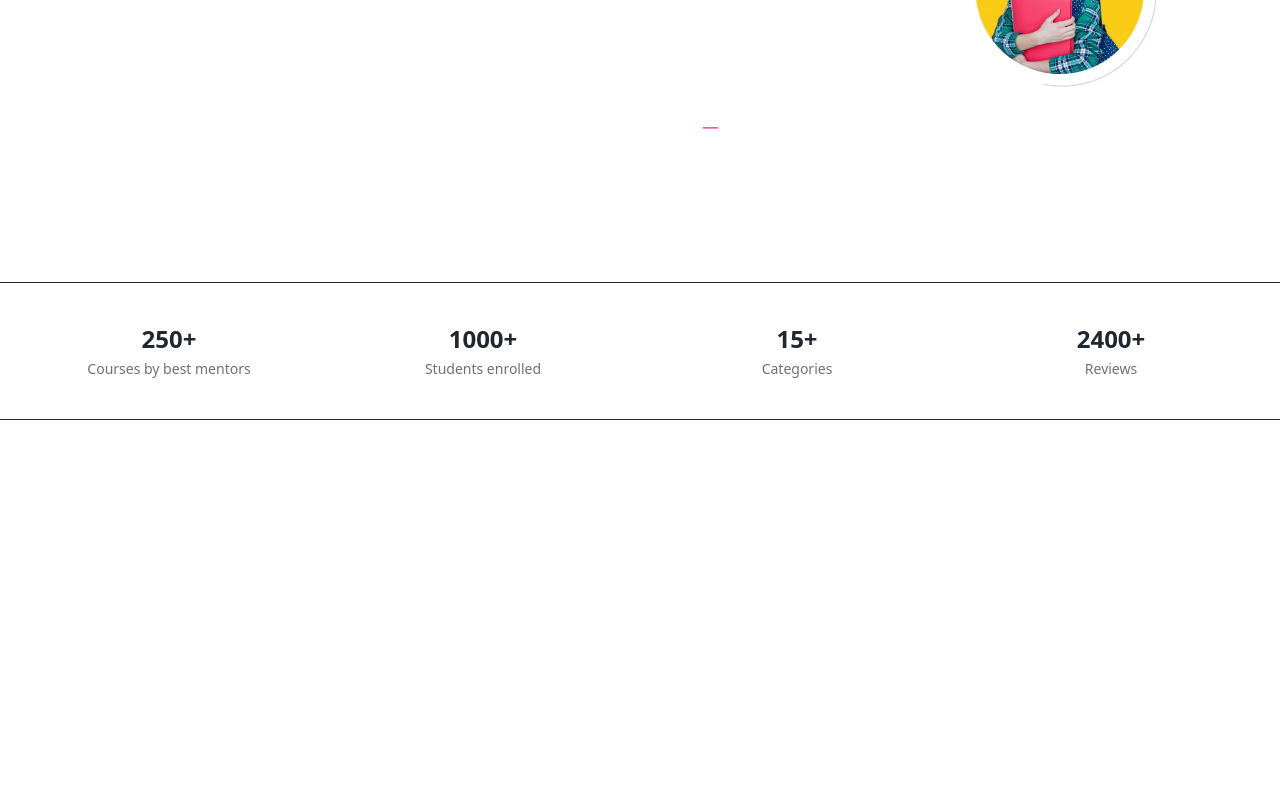
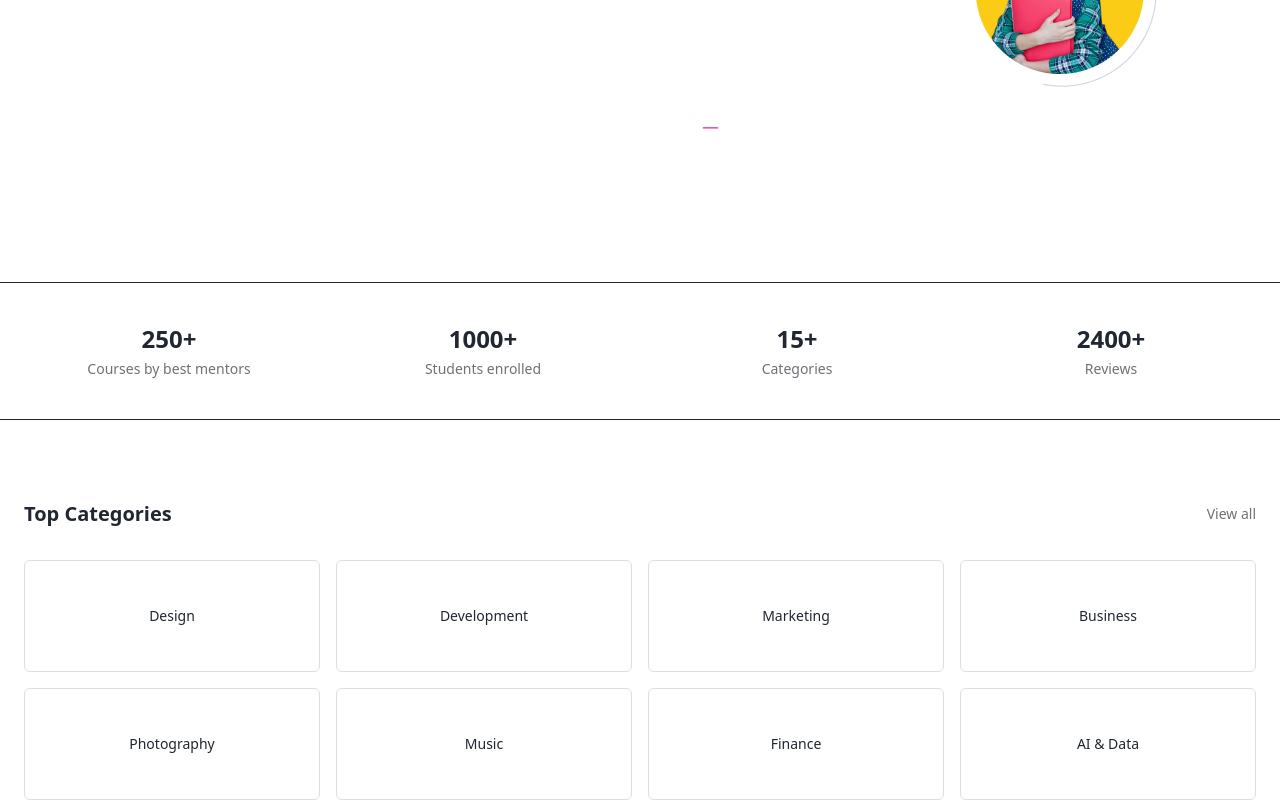
Before and after one commit to dev13-Vishnu/deep-learn-client, a React (Vite) app: page / in a window 1280 px wide. Shown: the part 465-1265 px from the top of the page. Before the commit the page ends 885 px from the top, so only its background shows below. Built offline with nearby package versions, Linux system fonts and the light colour scheme; no server answers.

Commit message:
feat(landing): add categories section

```diff
--- a/src/pages/landing/LandingPage.tsx
+++ b/src/pages/landing/LandingPage.tsx
@@ -1,3 +1,4 @@
+import CategoriesSection from "./sections/CategoriesSection";
 import HeroSection from "./sections/HeroSection";
 import StatsSection from "./sections/StatsSection";
 
@@ -6,6 +7,7 @@ export default function LandingPage() {
         <div className="flex flex-col gap-20">
             <HeroSection/>
             <StatsSection/>
+            <CategoriesSection/>
         </div>
     )
 }
--- /dev/null
+++ b/src/pages/landing/sections/CategoriesSection.tsx
@@ -0,0 +1,52 @@
+interface CategoryItem {
+  id: string;
+  title: string;
+}
+
+interface CategoriesSectionProps {
+  categories?: CategoryItem[];
+  onSelectCategory?: (categoryId: string) => void;
+}
+
+const DEFAULT_CATEGORIES: CategoryItem[] = [
+  { id: 'design', title: 'Design' },
+  { id: 'development', title: 'Development' },
+  { id: 'marketing', title: 'Marketing' },
+  { id: 'business', title: 'Business' },
+  { id: 'photography', title: 'Photography' },
+  { id: 'music', title: 'Music' },
+  { id: 'finance', title: 'Finance' },
+  { id: 'ai', title: 'AI & Data' },
+];
+
+export default function CategoriesSection({
+  categories = DEFAULT_CATEGORIES,
+  onSelectCategory,
+}: CategoriesSectionProps) {
+  return (
+    <section>
+      <div className="mx-auto max-w-7xl px-6">
+        {/* Header */}
+        <div className="mb-8 flex items-center justify-between">
+          <h2 className="text-xl font-semibold">Top Categories</h2>
+          <button className="text-sm text-[color:var(--color-muted)]">
+            View all
+          </button>
+        </div>
+
+        {/* Grid */}
+        <div className="grid grid-cols-2 gap-4 sm:grid-cols-3 md:grid-cols-4">
+          {categories.map((category) => (
+            <button
+              key={category.id}
+              onClick={() => onSelectCategory?.(category.id)}
+              className="flex h-28 flex-col items-center justify-center rounded-md border border-[color:var(--color-border)] bg-white text-sm font-medium hover:shadow-sm transition"
+            >
+              <span>{category.title}</span>
+            </button>
+          ))}
+        </div>
+      </div>
+    </section>
+  );
+}
```
